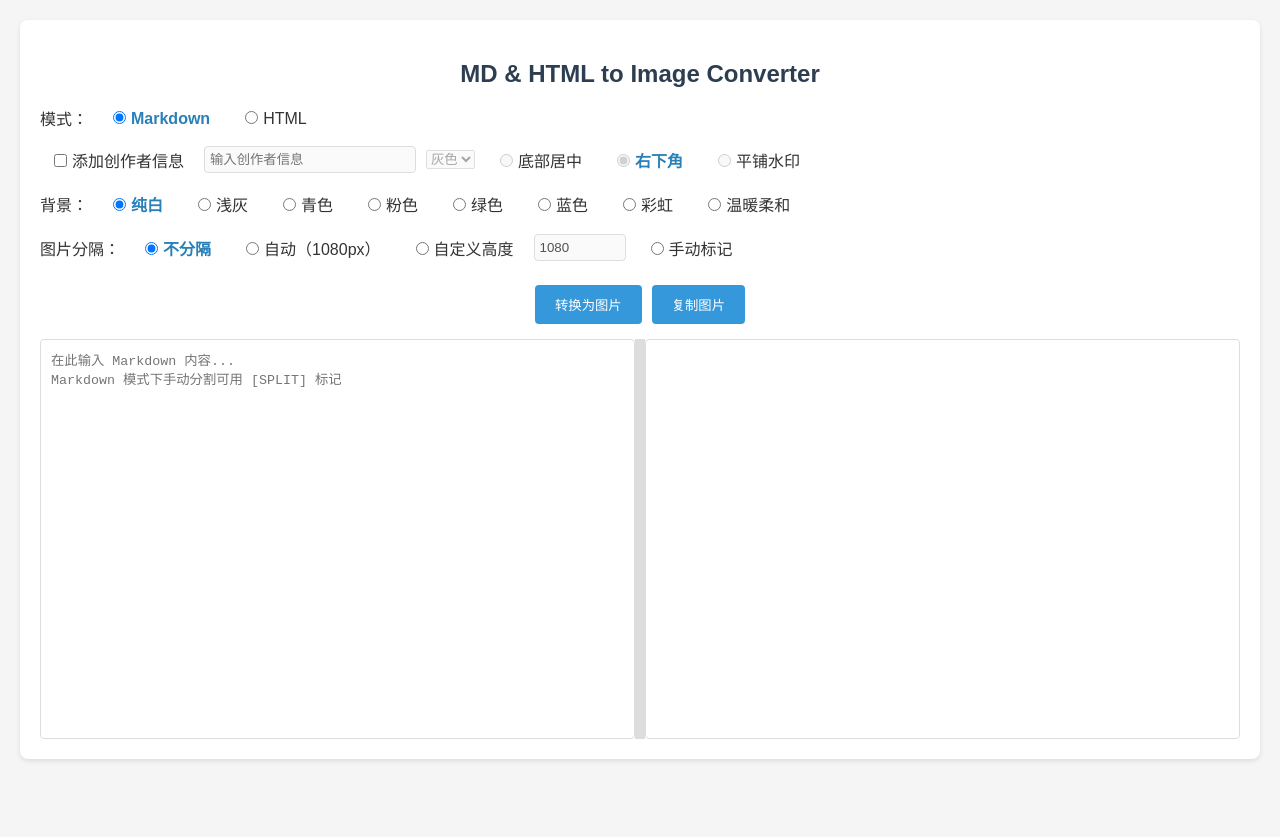
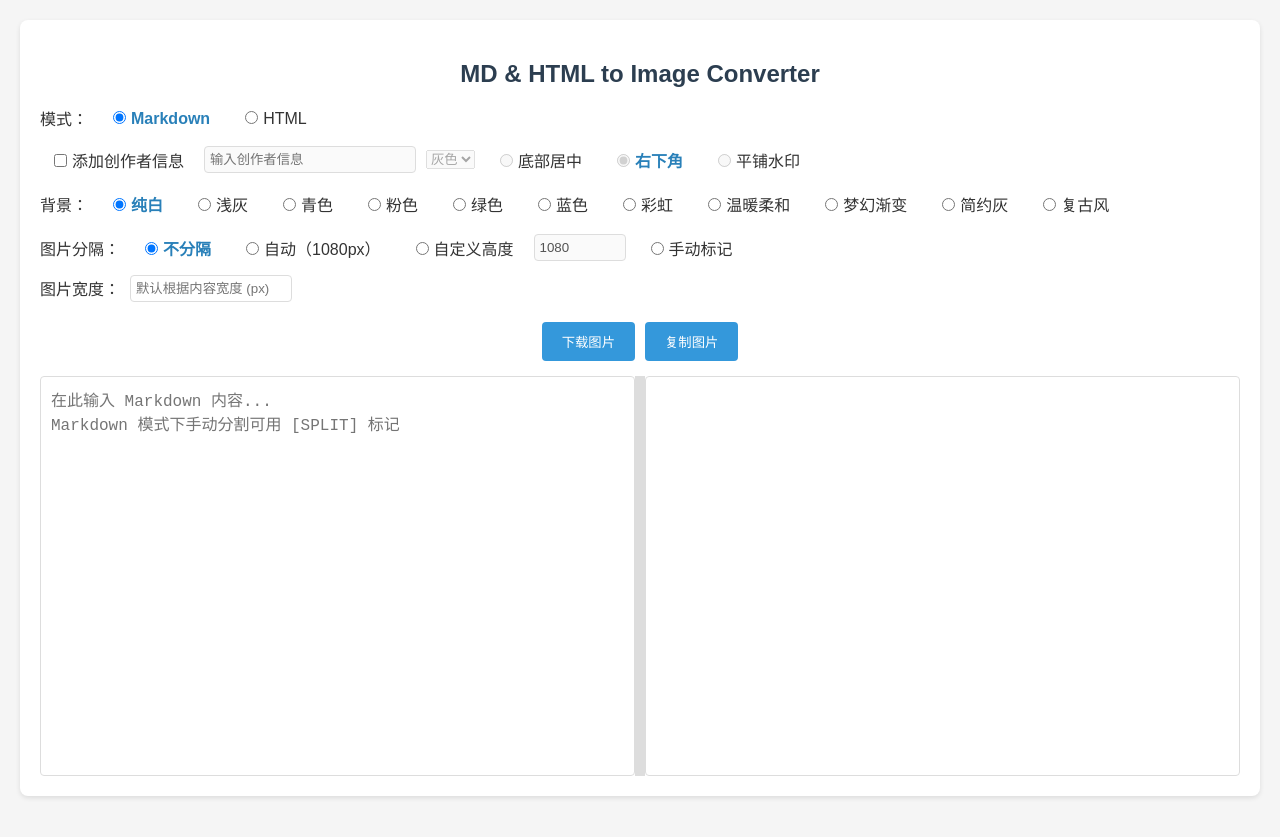
Before and after one commit to jiobxn/jiobxn.github.io, a Jekyll site: the page txt2img.html, which Jekyll copies as it is, in a window 1280 px wide. Shown: the top 837 px of the page. Built offline with Jekyll 4.4.1, drawn with Linux system fonts in a browser that asks for light colours; nearby versions of some CDN libraries.

Commit message:
Update txt2img.html

```diff
--- a/txt2img.html
+++ b/txt2img.html
@@ -35,13 +35,14 @@
             border-radius: 4px;
             box-sizing: border-box;
             overflow-y: auto;
-            transition: width 0.3s ease;
-            min-height: 400px; /* 默认最小高度 */
+            min-height: 400px;
+            transition: width 0.3s ease, padding 0.3s ease;
         }
         #inputArea {
             width: 50%;
             resize: none;
             font-family: monospace;
+            font-size: 16px;
         }
         #preview {
             width: 50%;
@@ -52,7 +53,7 @@
         .divider {
             width: 10px;
             background: #ddd;
-            cursor: pointer;
+            cursor: col-resize;
         }
         .divider:hover {
             background: #bbb;
@@ -179,6 +180,9 @@
                 <label><input type="radio" name="background" value="blue" onchange="updateBackground()"><span>蓝色</span></label>
                 <label><input type="radio" name="background" value="rainbow" onchange="updateBackground()"><span>彩虹</span></label>
                 <label><input type="radio" name="background" value="warm" onchange="updateBackground()"><span>温暖柔和</span></label>
+                <label><input type="radio" name="background" value="gradient" onchange="updateBackground()"><span>梦幻渐变</span></label>
+                <label><input type="radio" name="background" value="elegant-gray" onchange="updateBackground()"><span>简约灰</span></label>
+                <label><input type="radio" name="background" value="vintage" onchange="updateBackground()"><span>复古风</span></label>
             </div>
             <div class="control-section">
                 <span>图片分隔：</span>
@@ -188,15 +192,19 @@
                 <input type="number" id="customHeight" min="100" max="2000" value="1080" disabled style="max-width: 80px;" onchange="updatePreview()">
                 <label><input type="radio" name="splitMode" value="manual" onchange="updateSplitMode()"><span>手动标记</span></label>
             </div>
+            <div class="control-section">
+                <span>图片宽度：</span>
+                <input type="number" id="exportWidth" placeholder="默认根据内容宽度 (px)" min="100" style="max-width: 150px;">
+            </div>
             <div class="button-group">
-                <button onclick="convertToImage()">转换为图片</button>
+                <button onclick="convertToImage()">下载图片</button>
                 <button onclick="copyImage()">复制图片</button>
             </div>
         </div>
         <div class="editor-preview">
             <textarea id="inputArea" placeholder="在此输入 Markdown 内容...
 Markdown 模式下手动分割可用 [SPLIT] 标记"></textarea>
-            <div class="divider" onclick="toggleDivider()"></div>
+            <div class="divider" id="divider"></div>
             <div id="preview"></div>
         </div>
     </div>
@@ -204,16 +212,66 @@
     <script>
         const inputArea = document.getElementById('inputArea');
         const preview = document.getElementById('preview');
+        const divider = document.getElementById('divider');
         const addCreatorCheckbox = document.getElementById('addCreator');
         const creatorInput = document.getElementById('creatorInput');
         const creatorColor = document.getElementById('creatorColor');
         const positionInputs = document.querySelectorAll('input[name="position"]');
         const splitModeInputs = document.querySelectorAll('input[name="splitMode"]');
         const customHeightInput = document.getElementById('customHeight');
+        const exportWidth = document.getElementById('exportWidth');
         let currentMode = 'markdown';
         const DEFAULT_HEIGHT = 1080;
         let debounceTimer;
-        let dividerState = 0; // 0: 默认, 1: 输入框全屏, 2: 预览框全屏
+        let isWidthModified = false; // 跟踪宽度是否被手动修改
+        let isDragged = false; // 跟踪是否发生过拖动
+
+        // 拖动分割条
+        let isDragging = false;
+        divider.addEventListener('mousedown', (e) => {
+            isDragging = true;
+            document.addEventListener('mousemove', onMouseMove);
+            document.addEventListener('mouseup', onMouseUp);
+        });
+        function onMouseMove(e) {
+            if (!isDragging) return;
+            const container = document.querySelector('.editor-preview');
+            const rect = container.getBoundingClientRect();
+            let newInputWidth = (e.clientX - rect.left) / rect.width * 100;
+            newInputWidth = Math.max(0, Math.min(100, newInputWidth));
+            inputArea.style.width = `${newInputWidth}%`;
+            preview.style.width = `${100 - newInputWidth}%`;
+
+            if (newInputWidth === 0) {
+                inputArea.style.padding = '0';
+                inputArea.style.overflow = 'hidden';
+            } else {
+                inputArea.style.padding = '10px';
+                inputArea.style.overflow = 'auto';
+            }
+            if (newInputWidth === 100) {
+                preview.style.padding = '0';
+                preview.style.overflow = 'hidden';
+            } else {
+                preview.style.padding = '10px';
+                preview.style.overflow = 'auto';
+            }
+
+            // 实时更新“图片宽度”输入框，显示预览框宽度
+            exportWidth.value = Math.round(rect.width * ((100 - newInputWidth) / 100));
+        }
+        function onMouseUp() {
+            isDragging = false;
+            isDragged = true; // 标记已拖动
+            document.removeEventListener('mousemove', onMouseMove);
+            document.removeEventListener('mouseup', onMouseUp);
+            updatePreview();
+        }
+
+        // 监听手动输入宽度
+        exportWidth.addEventListener('input', () => {
+            isWidthModified = true;
+        });
 
         function setMode(mode) {
             currentMode = mode;
@@ -255,21 +313,15 @@
             } else if (bgValue === 'warm') {
                 preview.style.background = '#fff3e0';
                 preview.style.color = '#f28c38';
-            }
-            updatePreview();
-        }
-
-        function toggleDivider() {
-            dividerState = (dividerState + 1) % 3;
-            if (dividerState === 0) {
-                inputArea.style.width = '50%';
-                preview.style.width = '50%';
-            } else if (dividerState === 1) {
-                inputArea.style.width = '100%';
-                preview.style.width = '0';
-            } else if (dividerState === 2) {
-                inputArea.style.width = '0';
-                preview.style.width = '100%';
+            } else if (bgValue === 'gradient') {
+                preview.style.background = 'linear-gradient(to bottom right, #ffafbd, #ffc3a0)';
+                preview.style.color = '#333';
+            } else if (bgValue === 'elegant-gray') {
+                preview.style.background = '#e8ecef';
+                preview.style.color = '#2d3748';
+            } else if (bgValue === 'vintage') {
+                preview.style.background = '#f4e4bc';
+                preview.style.color = '#5c4033';
             }
             updatePreview();
         }
@@ -351,36 +403,69 @@
             }
 
             const splitMode = document.querySelector('input[name="splitMode"]:checked').value;
+            const customWidth = parseInt(exportWidth.value);
             const canvasOptions = {
-                width: preview.offsetWidth,
                 backgroundColor: null,
-                scale: 2 // 高清输出
+                scale: 2
             };
+
+            const tempDiv = document.createElement('div');
+            tempDiv.style.position = 'absolute';
+            tempDiv.style.left = '-9999px';
+            tempDiv.style.padding = '10px';
+            tempDiv.style.background = preview.style.background;
+            tempDiv.style.color = preview.style.color;
+            tempDiv.style.border = 'none';
+            document.body.appendChild(tempDiv);
 
             const splitLines = preview.querySelectorAll('.split-line');
             const splitLineNodes = Array.from(splitLines);
             splitLineNodes.forEach(line => line.remove());
 
             if (splitMode === 'none') {
-                const canvas = await html2canvas(preview, canvasOptions);
+                let htmlContent = currentMode === 'markdown' ? marked.parse(inputArea.value) : inputArea.value;
+                tempDiv.innerHTML = htmlContent;
+                if ((isDragged || isWidthModified) && customWidth) {
+                    tempDiv.style.width = `${customWidth}px`;
+                    canvasOptions.width = customWidth;
+                } else {
+                    tempDiv.style.width = 'auto'; // 根据内容宽度自适应
+                    await new Promise(resolve => setTimeout(resolve, 0)); // 等待渲染
+                    canvasOptions.width = tempDiv.scrollWidth;
+                }
+                const canvas = await html2canvas(tempDiv, canvasOptions);
                 downloadImage(canvas, `${currentMode}-image.png`);
             } else if (splitMode === 'auto' || splitMode === 'custom') {
                 const maxHeight = splitMode === 'auto' ? DEFAULT_HEIGHT : parseInt(customHeightInput.value) || DEFAULT_HEIGHT;
-                const totalHeight = preview.scrollHeight;
+                let htmlContent = currentMode === 'markdown' ? marked.parse(inputArea.value) : inputArea.value;
+                tempDiv.innerHTML = htmlContent;
+
+                if ((isDragged || isWidthModified) && customWidth) {
+                    tempDiv.style.width = `${customWidth}px`;
+                    canvasOptions.width = customWidth;
+                } else {
+                    tempDiv.style.width = 'auto';
+                    await new Promise(resolve => setTimeout(resolve, 0)); // 等待渲染
+                    canvasOptions.width = tempDiv.scrollWidth;
+                }
+
+                const totalHeight = tempDiv.scrollHeight;
                 const numPages = Math.ceil(totalHeight / maxHeight);
                 for (let i = 0; i < numPages; i++) {
-                    const canvas = await html2canvas(preview, {
+                    const cloneDiv = tempDiv.cloneNode(true);
+                    document.body.appendChild(cloneDiv);
+                    const canvas = await html2canvas(cloneDiv, {
                         ...canvasOptions,
                         height: Math.min(maxHeight, totalHeight - i * maxHeight),
                         y: i * maxHeight,
                         scrollY: -i * maxHeight
                     });
                     downloadImage(canvas, `${currentMode}-image-${i + 1}.png`);
+                    document.body.removeChild(cloneDiv);
                 }
             } else if (splitMode === 'manual') {
                 const content = inputArea.value;
                 const splitPoints = [];
-                let lastIndex = 0;
                 const splitRegex = currentMode === 'markdown' ? /\[SPLIT\]/gi : /<!-- SPLIT -->/gi;
                 const splitLength = currentMode === 'markdown' ? 7 : 11;
                 let match;
@@ -389,24 +474,27 @@
                 }
                 splitPoints.push(content.length);
 
-                const tempDiv = document.createElement('div');
-                tempDiv.style.position = 'absolute';
-                tempDiv.style.left = '-9999px';
-                document.body.appendChild(tempDiv);
-
                 for (let i = 0; i < splitPoints.length; i++) {
                     const start = i === 0 ? 0 : splitPoints[i - 1] + splitLength;
                     const end = splitPoints[i];
                     const sectionContent = content.substring(start, end);
                     if (sectionContent.trim()) {
                         tempDiv.innerHTML = currentMode === 'markdown' ? marked.parse(sectionContent) : sectionContent;
-                        const canvas = await html2canvas(tempDiv, canvasOptions);
+                        if ((isDragged || isWidthModified) && customWidth) {
+                            tempDiv.style.width = `${customWidth}px`;
+                            canvasOptions.width = customWidth;
+                        } else {
+                            tempDiv.style.width = 'auto';
+                            await new Promise(resolve => setTimeout(resolve, 0)); // 等待渲染
+                            canvasOptions.width = tempDiv.scrollWidth;
+                        }
+                        const canvas = await html2canvas(tempDiv, { ...canvasOptions, height: tempDiv.offsetHeight });
                         downloadImage(canvas, `${currentMode}-image-${i + 1}.png`);
                     }
                 }
-                document.body.removeChild(tempDiv);
             }
 
+            document.body.removeChild(tempDiv);
             splitLineNodes.forEach(line => preview.appendChild(line));
         }
 
```
Also changed, not shown: other parts of txt2img.html (+1 -1 lines).
